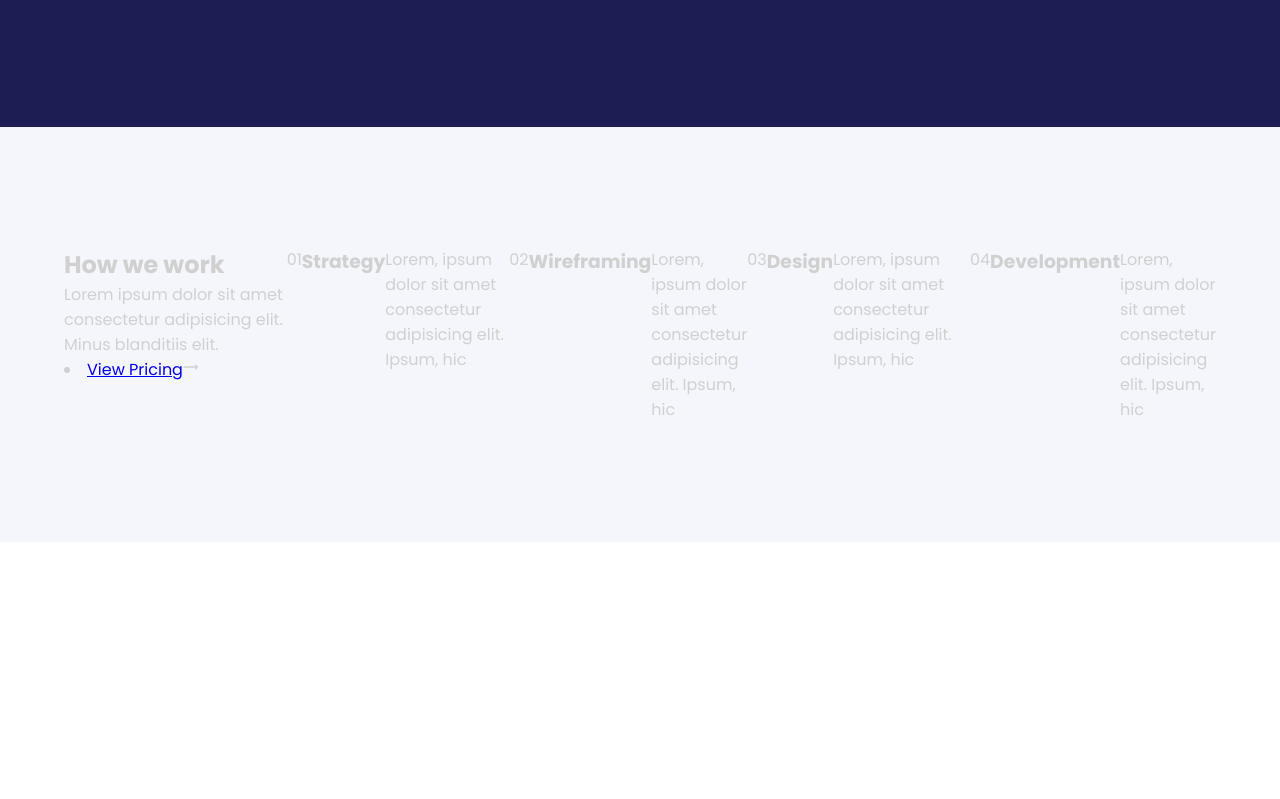
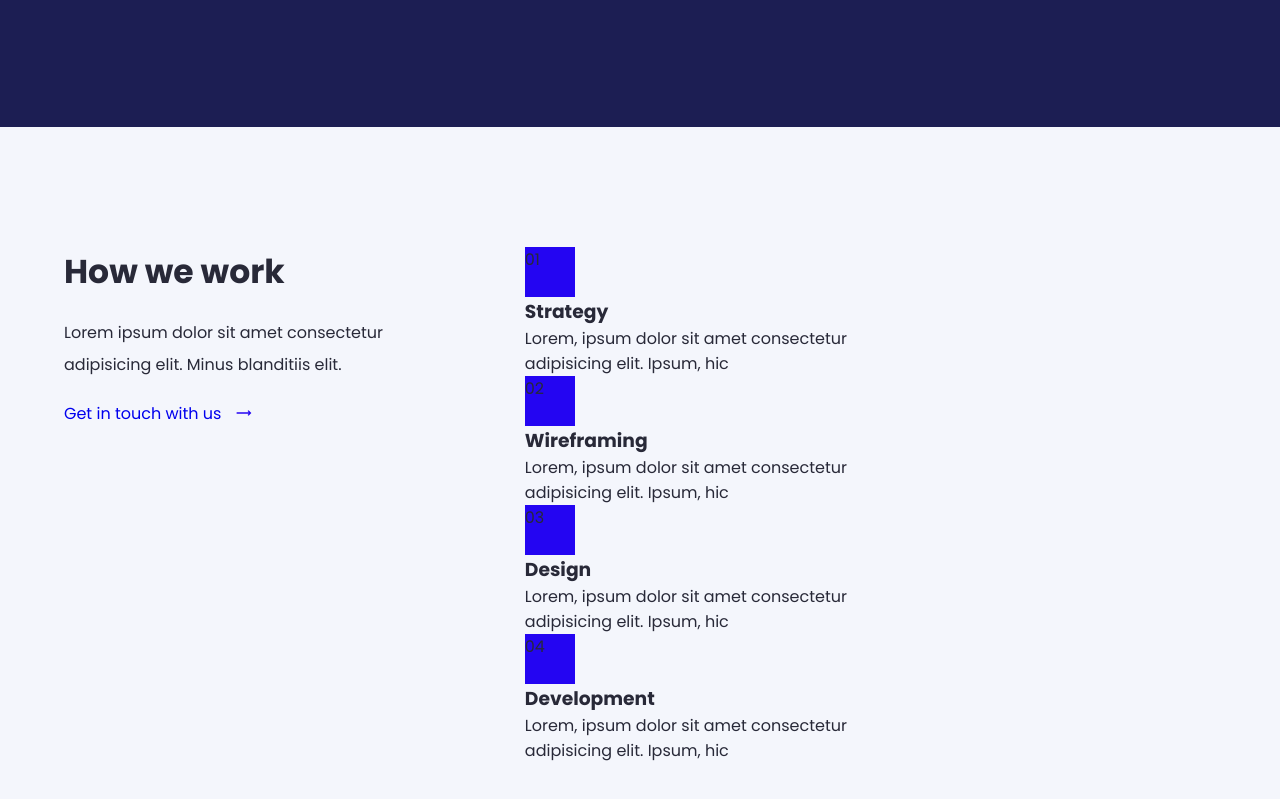
Before and after one commit to Meldy2503/Windec, a React (Create React App) app: page / in a window 1280 px wide. Shown: the part 517-1316 px from the top of the page. Before the commit the page ends 1059 px from the top, so only its background shows below. Built offline with nearby package versions, Linux system fonts and the light colour scheme.

Commit message:
add style to left content

```diff
--- a/src/components/HomePage/Section_1/Section1.js
+++ b/src/components/HomePage/Section_1/Section1.js
@@ -18,24 +18,24 @@ function Section1() {
                   Lorem ipsum dolor sit amet consectetur adipisicing elit. Minus blanditiis elit.
               </p>
               <li>
-                      <a href="#">View Pricing</a>
+                      <a href="#">Get in touch with us</a>
                       <CgArrowLongRight />
               </li>
       </LeftContent>
-
+      <RightContent>
         {data.map((list) => {
           return (
-            <RightContent key={list.id}>
+            <span key={list.id}>
               <div>{list.no}</div>
               <h3>{list.title}</h3>
               <p>{list.text}</p>
+           </span>
 
-           </RightContent>
+)
+}
+)}
 
-          )
-        }
-        )}
-
+</RightContent>
 
 
       </ContentContainer>
--- a/src/components/HomePage/Section_1/Section1Styled.js
+++ b/src/components/HomePage/Section_1/Section1Styled.js
@@ -3,12 +3,47 @@ import styled from "styled-components";
 export const LeftContent = styled.div`
      display: flex;
      flex-direction: column;
-     width: 45%;
+     width: 30%;
+
+     h2 {
+        margin-bottom: 2rem;
+        font-size: 3.3rem;
+     }
+
+     p {
+        margin-bottom: 2rem;
+        line-height: 2;
+     }
+
+     li {
+         display: flex;
+         align-items: center;
+         color: ${({theme}) => theme.colors.primary3};
+     }
+
+     li a {
+         text-decoration: none;
+         margin-right: 1.5rem;
+     }
 
 `;
 
 export const RightContent = styled.div`
      display: flex;
-     width: 45%;
+     flex-direction: column;
+     width: 60%;
+
+   span {
+      width: 47%;
+      height: 45%;
+
+      div {
+        width: 5rem;
+        height: 5rem;
+        background-color: ${({theme}) => theme.colors.primary3};
+      }
+   }
+
+
 
 `;
--- a/src/components/reusableComponents/Container.js
+++ b/src/components/reusableComponents/Container.js
@@ -2,7 +2,7 @@ import styled from "styled-components";
 
 export const MainContainer = styled.div`
    background-color: ${({bgco}) => bgco || "#F4F6FC"};
-   color: ${({co}) => co || "#d0d0d0"};
+   color: ${({co}) => co || "#282938"};
    width: 100%;
 `;
 
```
